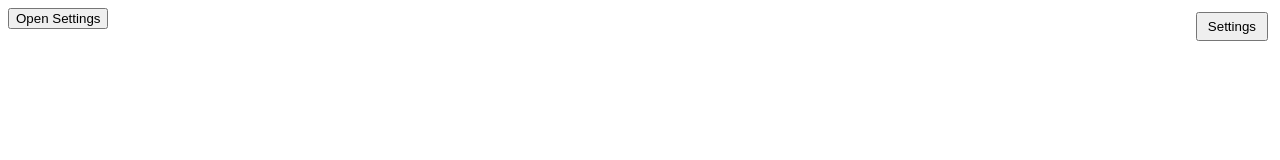
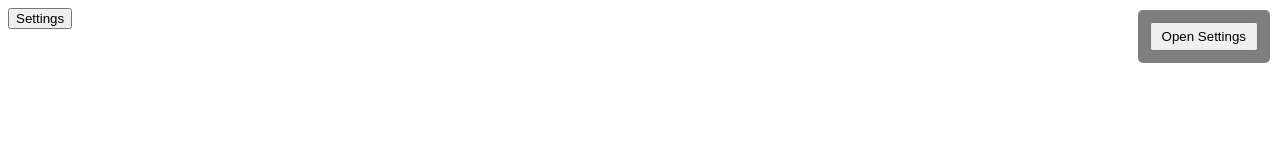
Before and after one commit to 74ms/Alpha, a website: page index.html in a window 1280 px wide. Drawn offline with Linux system fonts and the light colour scheme.

Commit message:
Update styles.css

```diff
--- a/styles.css
+++ b/styles.css
@@ -1,5 +1,3 @@
-/* styles.css */
-
 /* Make sure Territory content fills the page */
 #territoryContainer {
   position: absolute;
@@ -10,21 +8,26 @@
   overflow: hidden;
 }
 
-/* Custom overlay styles */
-#customOverlay {
+/* Custom container for injected UI (created in client.js) */
+#customContainer {
   position: fixed;
   top: 10px;
   right: 10px;
   z-index: 10000;
   font-family: Arial, sans-serif;
+  background: rgba(0, 0, 0, 0.5);
+  padding: 10px;
+  border-radius: 5px;
 }
 
-#customOverlay button {
+/* Style buttons inside the custom container */
+#customContainer button {
   padding: 5px 10px;
   margin: 2px;
   cursor: pointer;
 }
 
+/* Styling for the settings panel that might be contained within the custom UI */
 #settingsPanel {
   background: rgba(0, 0, 0, 0.8);
   color: #fff;
@@ -33,11 +36,12 @@
   margin-top: 5px;
 }
 
-/* Styling for the combined rows, if needed */
+/* Styling for combined rows, if needed */
 .combined-item {
   display: flex;
   margin-top: 5px;
 }
+
 .combined-item input {
   margin-right: 5px;
   padding: 3px;
```
